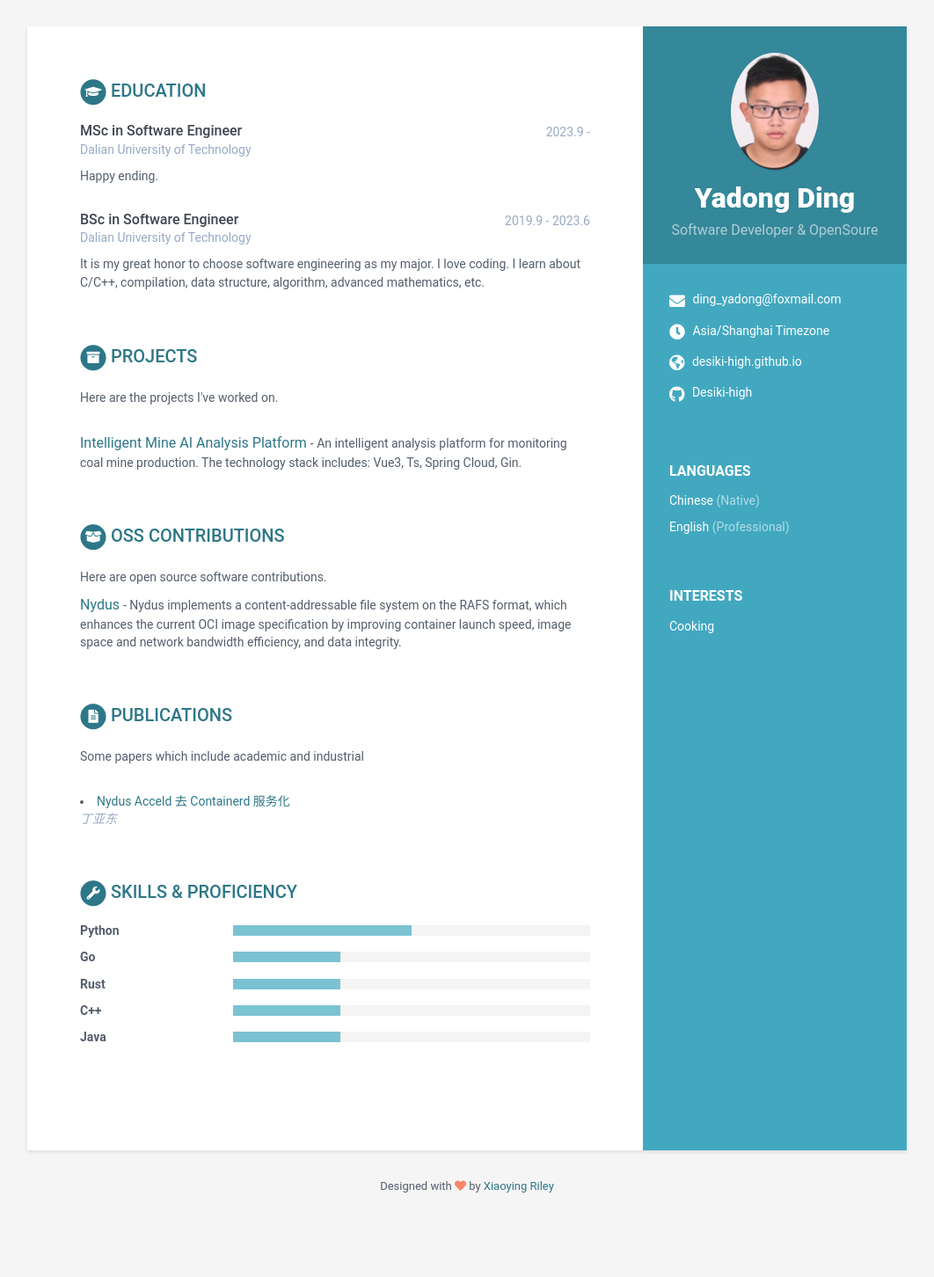
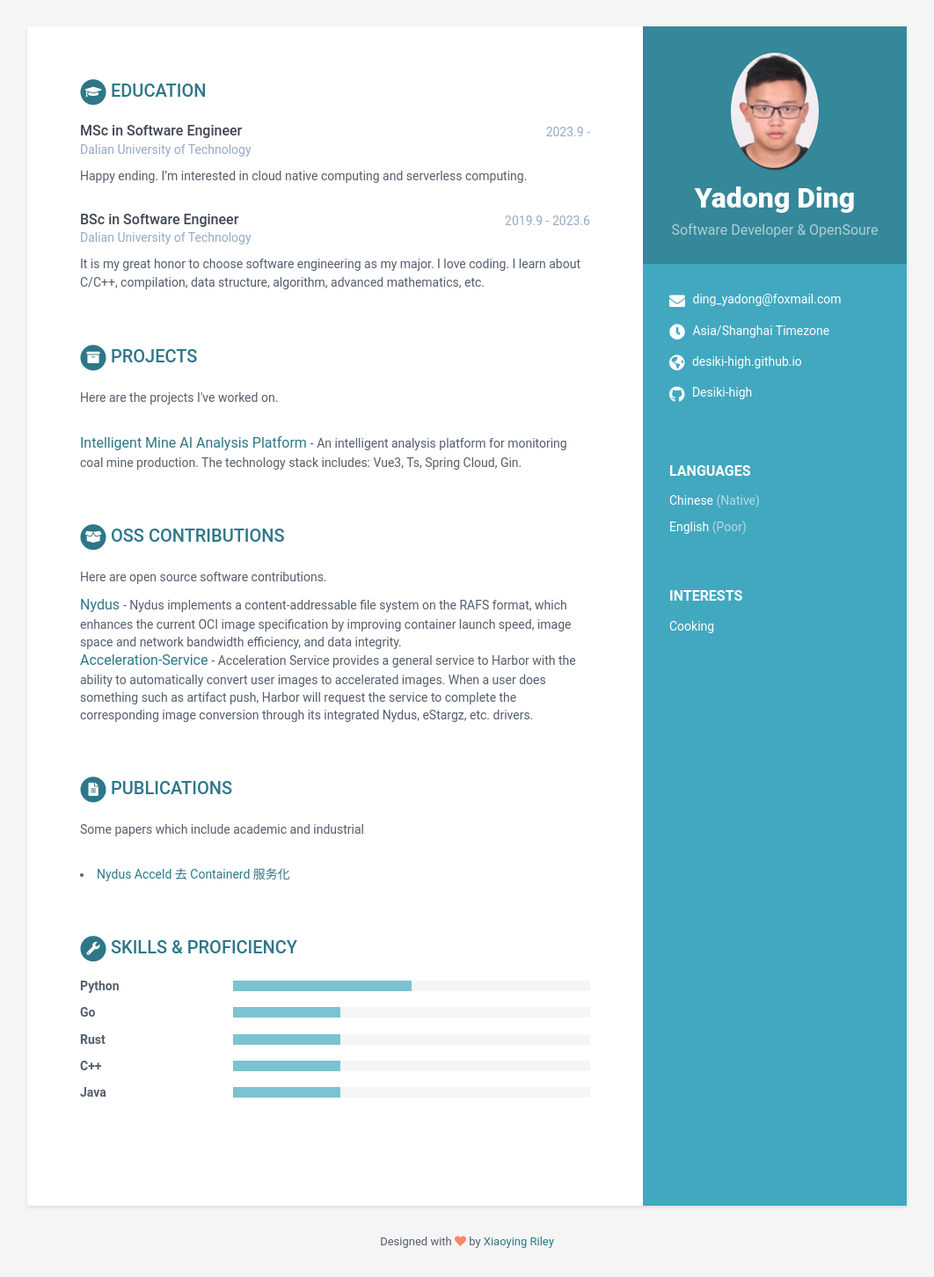
Before and after one commit to yadong-ding/yadong-ding.github.io, a Jekyll site: the page built from index.html, in a window 1280 px wide. Shown: the whole page at 88% size, without its empty margins (109-1171 px from the left). Built offline with Jekyll 4.4.1, drawn with Linux system fonts in a browser that asks for light colours; before the commit the page ends 1390 px from its top, so only the background shows below that.

Commit message:
add Acceleration-Service
Signed-off-by: Yadong Ding <ding_yadong@foxmail.com>

```diff
--- a/_data/data.yml
+++ b/_data/data.yml
@@ -23,7 +23,7 @@ sidebar:
           level: Native
 
         - idiom: English
-          level: Professional
+          level: Poor
 
     interests:
       title: Interests
@@ -48,7 +48,7 @@ education:
         university: Dalian University of Technology
         time: 2023.9 -
         details: |
-          Happy ending.
+          Happy ending. I'm interested in cloud native computing and serverless computing.
       - degree: BSc in Software Engineer
         university: Dalian University of Technology
         time: 2019.9 - 2023.6
@@ -90,6 +90,8 @@ oss:
     contributions:
       - title: Nydus
         tagline: "Nydus implements a content-addressable file system on the RAFS format, which enhances the current OCI image specification by improving container launch speed, image space and network bandwidth efficiency, and data integrity."
+      - title: Acceleration-Service
+        tagline: "Acceleration Service provides a general service to Harbor with the ability to automatically convert user images to accelerated images. When a user does something such as artifact push, Harbor will request the service to complete the corresponding image conversion through its integrated Nydus, eStargz, etc. drivers."
 
 publications:
     title: Publications
@@ -98,7 +100,6 @@ publications:
     papers:
       - title: Nydus Acceld 去 Containerd 服务化
         link: "https://mp.weixin.qq.com/s/bD8qfQbNUDvY-W1ajriTbg"
-        authors: 丁亚东
 
 skills:
     title: Skills &amp; Proficiency
```
